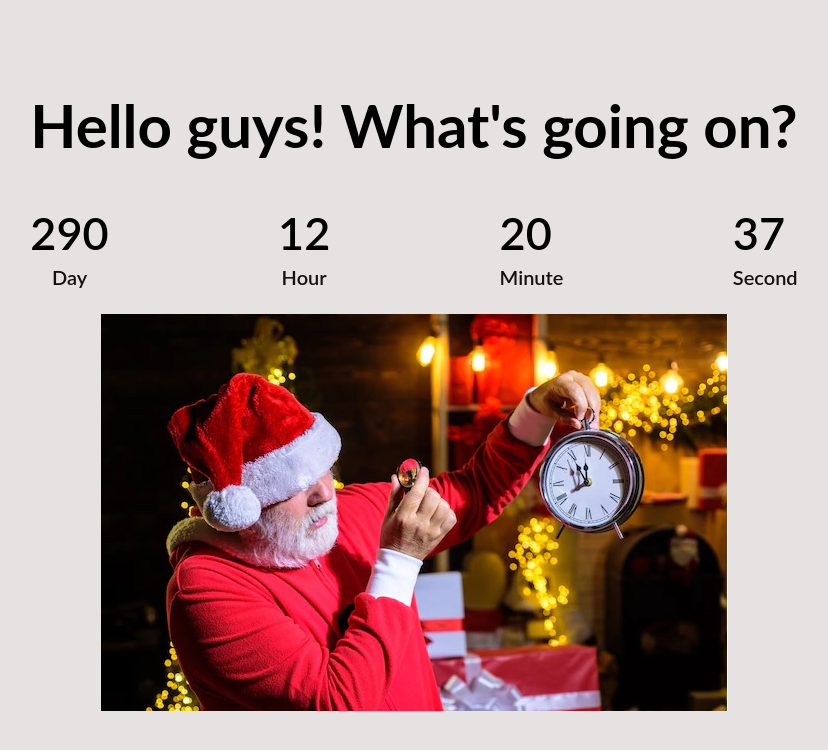
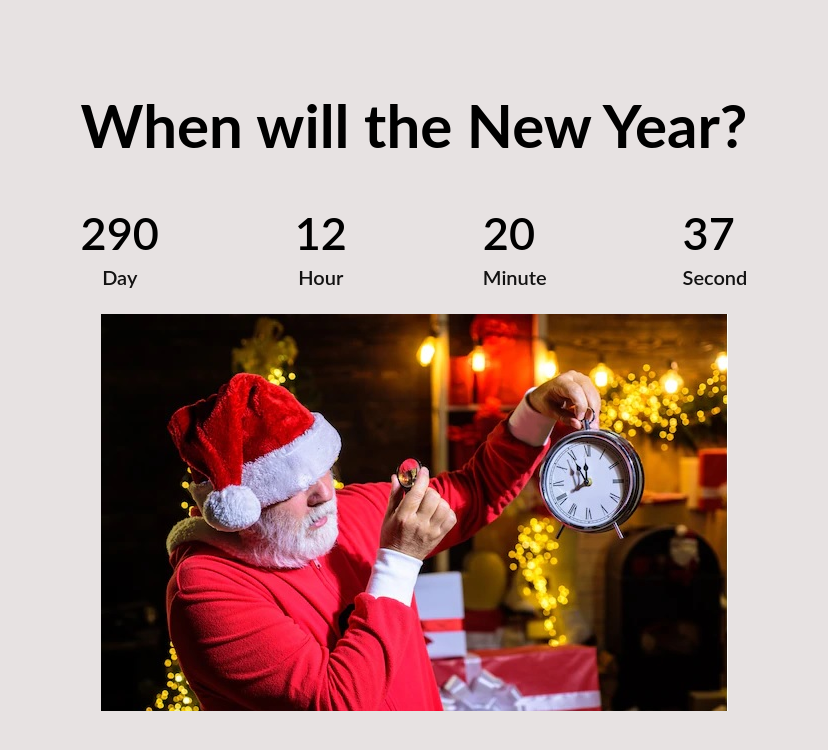
Before and after one commit to AlexForw/Countdown, a plain HTML site: page countdown/index.html in a window 1280 px wide. Shown: the whole page, without its empty margins (226-1054 px from the left). Drawn offline with Linux system fonts and the light colour scheme.

Commit message:
feat: add new main title

```diff
--- a/countdown/index.html
+++ b/countdown/index.html
@@ -13,8 +13,10 @@
 <body>
     <section class="new-year-block">
         <div>
-            <h2 class="block-title">Hello guys! What's going on?</h2>
+            <h2 class="block-title">When will the New Year?</h2>
             <div class="countdown-block">
+
+
                 <div class="block-day block">
                     <h3 class="day">time</h3>
                     <h3 class="block-word">Day</h3>
```
